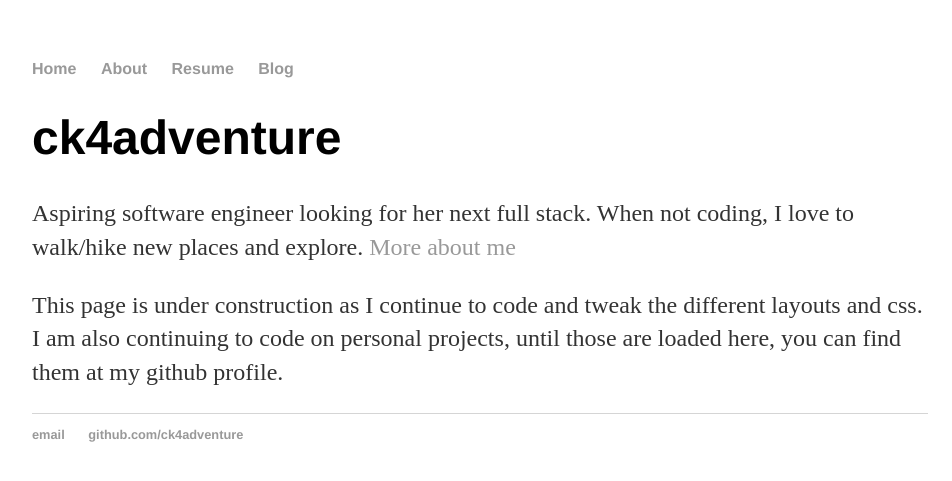
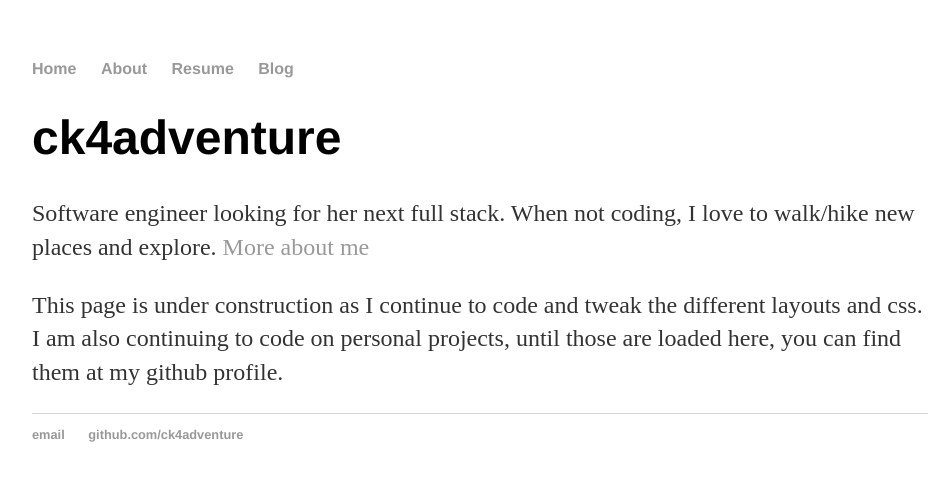
Before and after one commit to ck4adventure/ck4adventure.github.io, a Jekyll site: the page built from index.html, in a window 1280 px wide. Shown: the top 481 px of the page, without its empty margins (160-1112 px from the left). Built offline with Jekyll 4.4.1, drawn with Linux system fonts in a browser that asks for light colours.

Commit message:
Add favicon and edit intro

```diff
--- a/_layouts/default.html
+++ b/_layouts/default.html
@@ -4,6 +4,7 @@
 			<title>{{ page.title }}</title>
 			<!-- link to main stylesheet -->
 			<link rel="stylesheet" type="text/css" href="/css/main.css">
+			<link rel="icon" href="favicon_brightpurple.png" type="image/png" sizes="16x16">
 		</head>
 		<body>
 			<nav>
--- a/index.html
+++ b/index.html
@@ -4,6 +4,6 @@ title: Insert Witty Page Title Here
 ---
 <div class="blurb">
 	<h1>ck4adventure</h1>
-	<p>Aspiring software engineer looking for her next full stack. When not coding, I love to walk/hike new places and explore. <a href="/about">More about me</a></p>
+	<p>Software engineer looking for her next full stack. When not coding, I love to walk/hike new places and explore. <a href="/about">More about me</a></p>
 	<p>This page is under construction as I continue to code and tweak the different layouts and css. I am also continuing to code on personal projects, until those are loaded here, you can find them at my github profile. </p>
 </div><!-- /.blurb -->
```
Also changed, not shown: favicon.png (added), favicon_brightpurple.png (added).
